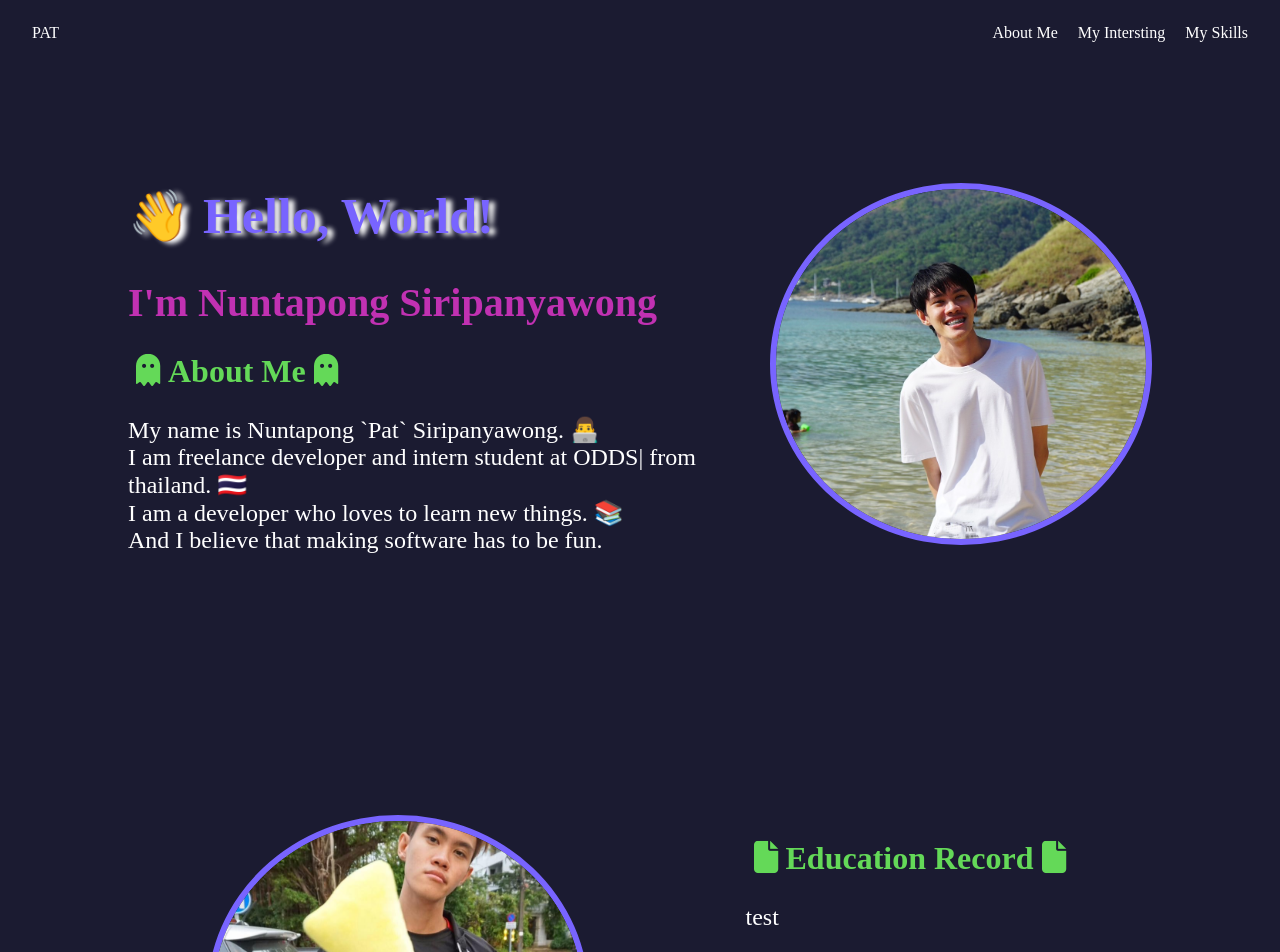
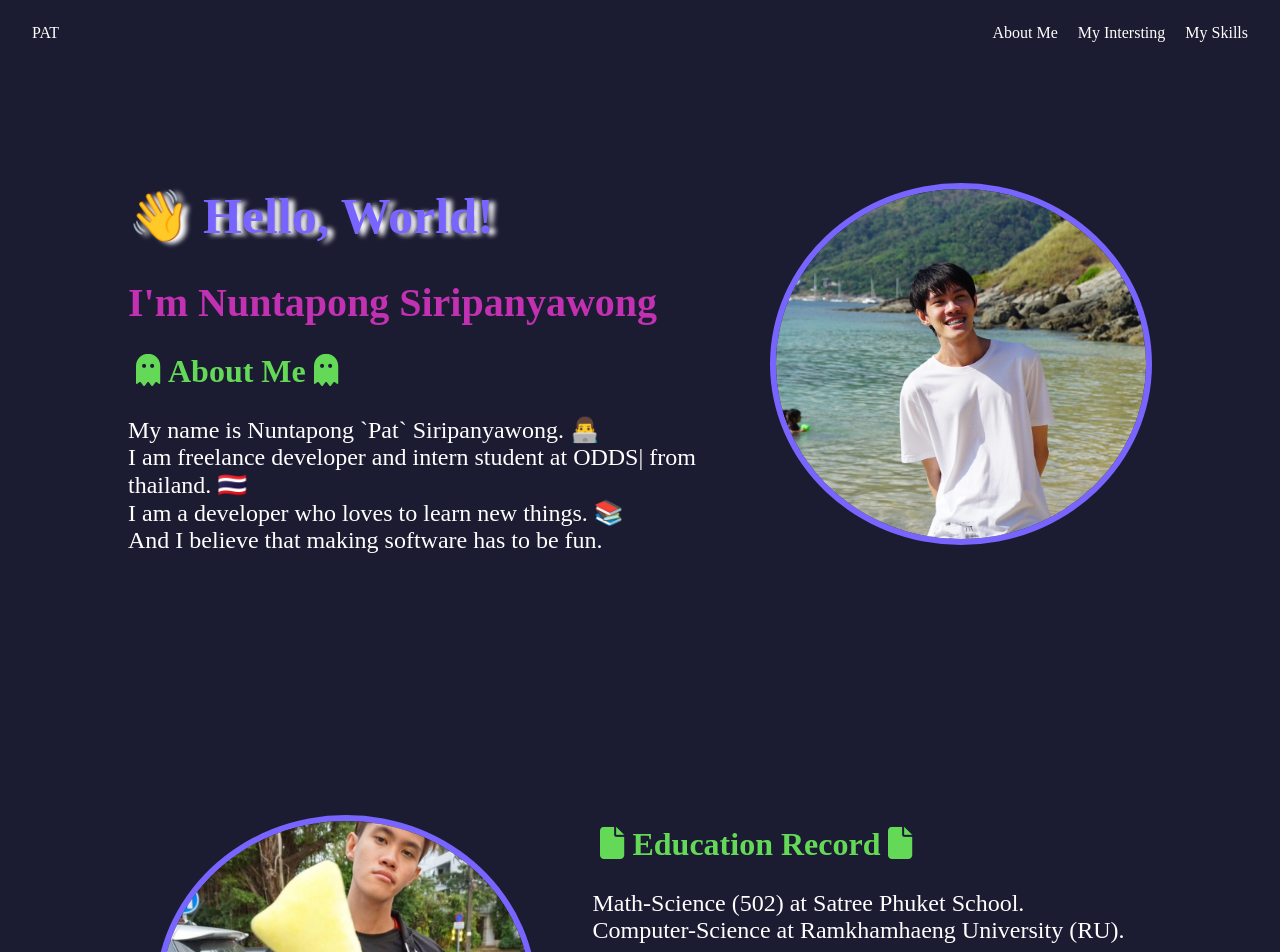
Before and after one commit to NuntapongS/my-portfolio, a React (Create React App) app: page / in a window 1280 px wide. Shown: the top 952 px of the page. Built offline with nearby package versions, Linux system fonts and the light colour scheme.

Commit message:
add: education record content

```diff
--- a/src/components/mySkills.tsx
+++ b/src/components/mySkills.tsx
@@ -7,6 +7,8 @@ export interface IMySkills {
   myInterview2: string;
   myInterview3: string;
   myInterview4: string;
+  educationRecord1: string;
+  educationRecord2: string;
 }
 
 const MySkills = () => {
--- a/src/components/whoAmI.tsx
+++ b/src/components/whoAmI.tsx
@@ -36,7 +36,12 @@ const WhoAmI = () => {
             <i className="fa-solid fa-file fa-fw fa-beat"></i>Education Record
             <i className="fa-solid fa-file fa-fw fa-beat "></i>
           </h2>
-          <div className="content">test</div>
+          <p className="content">
+            {word.educationRecord1}
+            <br />
+            {word.educationRecord2}
+            <br />
+          </p>
           <h2 className="title-content">
             <i className="fa-sharp fa-solid fa-lightbulb fa-fw fa-beat"></i>My
             Interesting
--- a/src/lang/word.json
+++ b/src/lang/word.json
@@ -3,6 +3,8 @@
   "myInterview2": "I am freelance developer and intern student at ODDS| from thailand. 🇹🇭",
   "myInterview3": "I am a developer who loves to learn new things. 📚",
   "myInterview4": "And I believe that making software has to be fun.",
+  "educationRecord1": "Math-Science (502) at Satree Phuket School.",
+  "educationRecord2": "Computer-Science at Ramkhamhaeng University (RU).",
   "backendSkills": "Java, SpringBoot, Golang, Nodejs, Express, MySQL, MongoDB.",
   "frontendSkills": "JavaScripts, TypeScripts, React, Angular, Css."
 }
```
